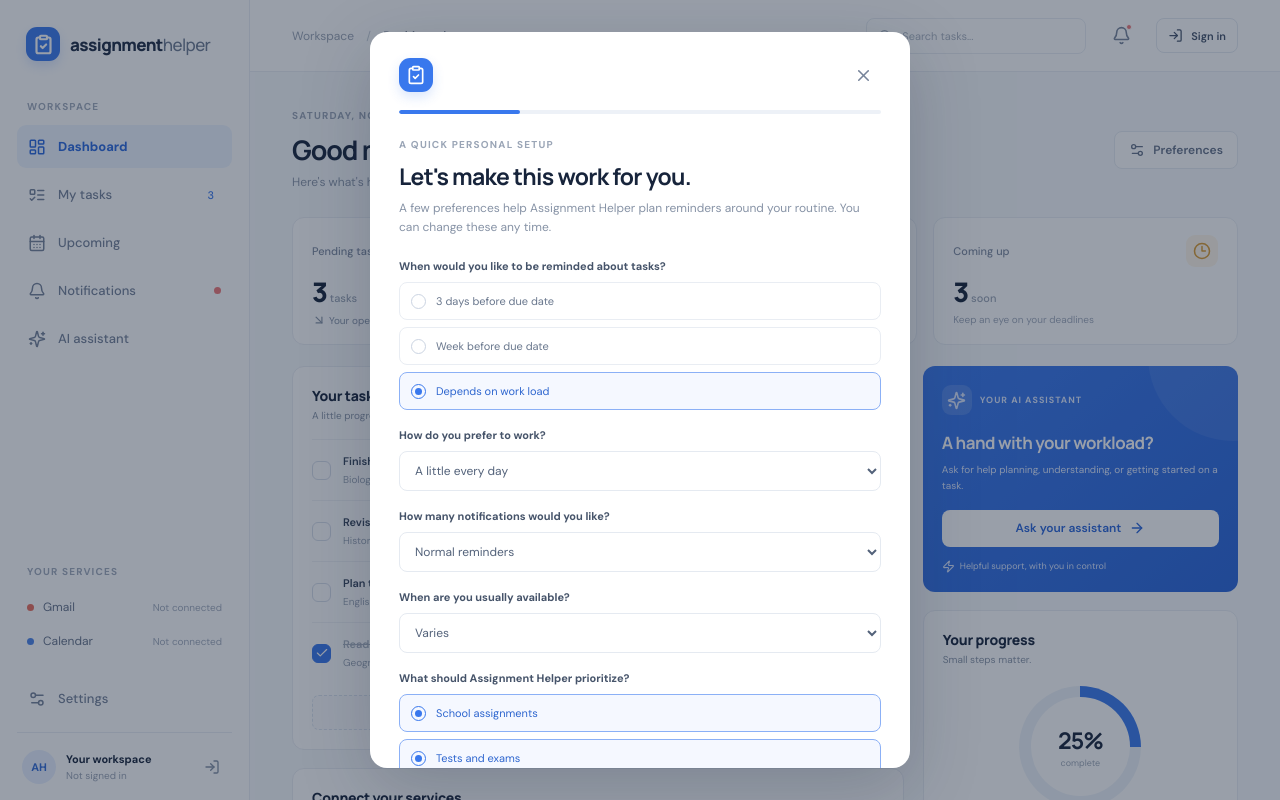
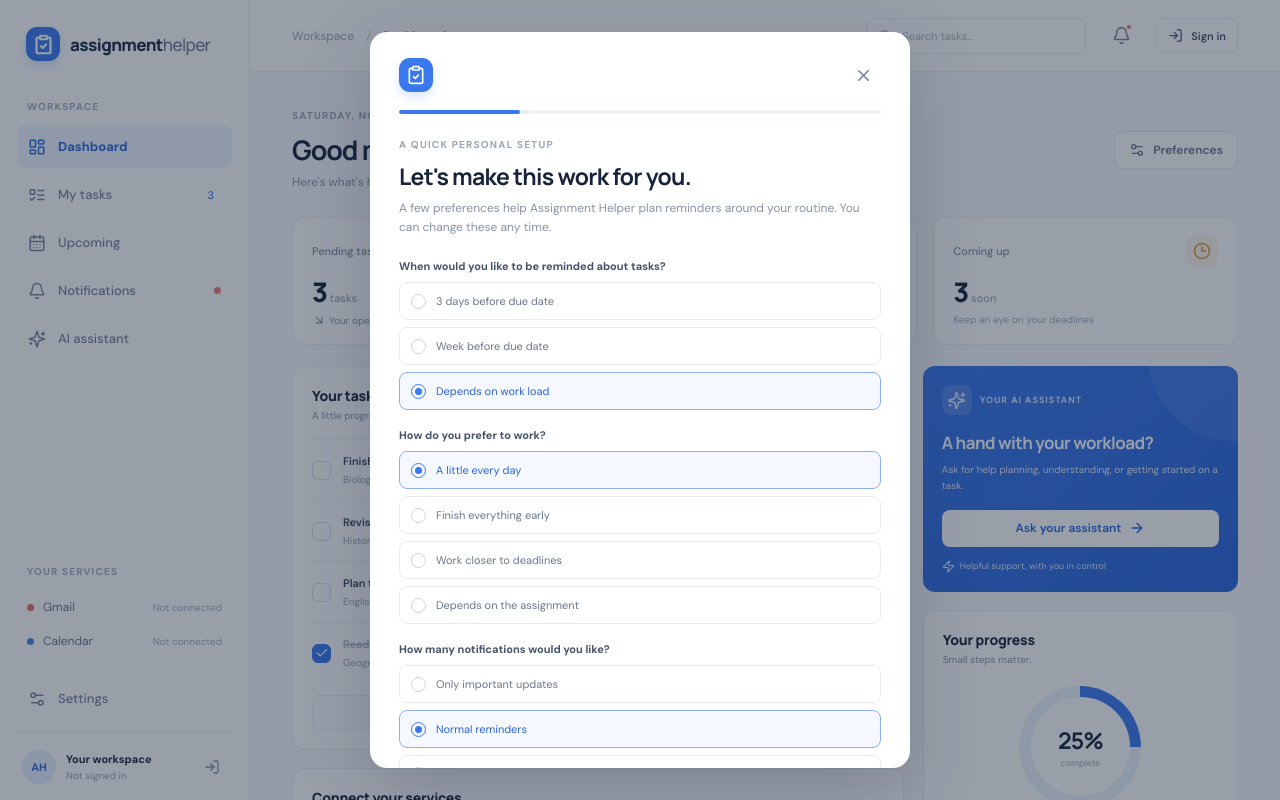
Before and after one commit to CoolerStarfish0/Axon-Task-Clearer, a Next.js app: page / in a window 1280 px wide. Shown: the top 800 px of the page. Built offline with nearby package versions, Linux system fonts and the light colour scheme; no server answers.

Commit message:
Make survey answers directly selectable

```diff
--- a/app/page.tsx
+++ b/app/page.tsx
@@ -264,9 +264,9 @@ export default function Home() {
         <div className="survey-progress"><span /></div>
         <div className="eyebrow">A QUICK PERSONAL SETUP</div><h2 id="survey-title">Let&apos;s make this work for you.</h2><p className="survey-intro">A few preferences help Assignment Helper plan reminders around your routine. You can change these any time.</p>
         <div className="survey-field"><label>When would you like to be reminded about tasks?</label><div className="choice-grid">{["3 days before due date", "Week before due date", "Depends on work load"].map((option) => <button key={option} className={`choice ${reminder === option ? "choice-selected" : ""}`} onClick={() => setReminder(option)}><span className="choice-radio">{reminder === option && <i />}</span>{option}</button>)}</div></div>
-        <div className="survey-field"><label htmlFor="work-style">How do you prefer to work?</label><select id="work-style" value={workStyle} onChange={(event) => setWorkStyle(event.target.value)}><option>A little every day</option><option>Finish everything early</option><option>Work closer to deadlines</option><option>Depends on the assignment</option></select></div>
-        <div className="survey-field"><label htmlFor="notifications">How many notifications would you like?</label><select id="notifications" value={notificationLevel} onChange={(event) => setNotificationLevel(event.target.value)}><option>Only important updates</option><option>Normal reminders</option><option>Frequent reminders</option></select></div>
-        <div className="survey-field"><label htmlFor="available-time">When are you usually available?</label><select id="available-time" value={availableTime} onChange={(event) => setAvailableTime(event.target.value)}><option>Morning</option><option>Afternoon</option><option>Evening</option><option>Varies</option></select></div>
+        <div className="survey-field"><label>How do you prefer to work?</label><div className="choice-grid">{["A little every day", "Finish everything early", "Work closer to deadlines", "Depends on the assignment"].map((option) => <button key={option} type="button" className={`choice ${workStyle === option ? "choice-selected" : ""}`} onClick={() => setWorkStyle(option)}><span className="choice-radio">{workStyle === option && <i />}</span>{option}</button>)}</div></div>
+        <div className="survey-field"><label>How many notifications would you like?</label><div className="choice-grid">{["Only important updates", "Normal reminders", "Frequent reminders"].map((option) => <button key={option} type="button" className={`choice ${notificationLevel === option ? "choice-selected" : ""}`} onClick={() => setNotificationLevel(option)}><span className="choice-radio">{notificationLevel === option && <i />}</span>{option}</button>)}</div></div>
+        <div className="survey-field"><label>When are you usually available?</label><div className="choice-grid">{["Morning", "Afternoon", "Evening", "Varies"].map((option) => <button key={option} type="button" className={`choice ${availableTime === option ? "choice-selected" : ""}`} onClick={() => setAvailableTime(option)}><span className="choice-radio">{availableTime === option && <i />}</span>{option}</button>)}</div></div>
         <div className="survey-field"><label>What should Assignment Helper prioritize?</label><div className="choice-grid">{["School assignments", "Tests and exams", "Projects", "Everything equally"].map((item) => <button key={item} type="button" className={`choice ${priorities.includes(item) ? "choice-selected" : ""}`} onClick={() => setPriorities((current) => current.includes(item) ? current.filter((value) => value !== item) : [...current, item])}><span className="choice-radio">{priorities.includes(item) && <i />}</span>{item}</button>)}</div></div>
         <div className="survey-actions"><button className="button button-secondary" onClick={() => setSurveyOpen(false)}>Maybe later</button><button className="button button-primary" onClick={finishSurvey}>Save preferences <ArrowRight size={16} /></button></div>
       </section></div>}
```
